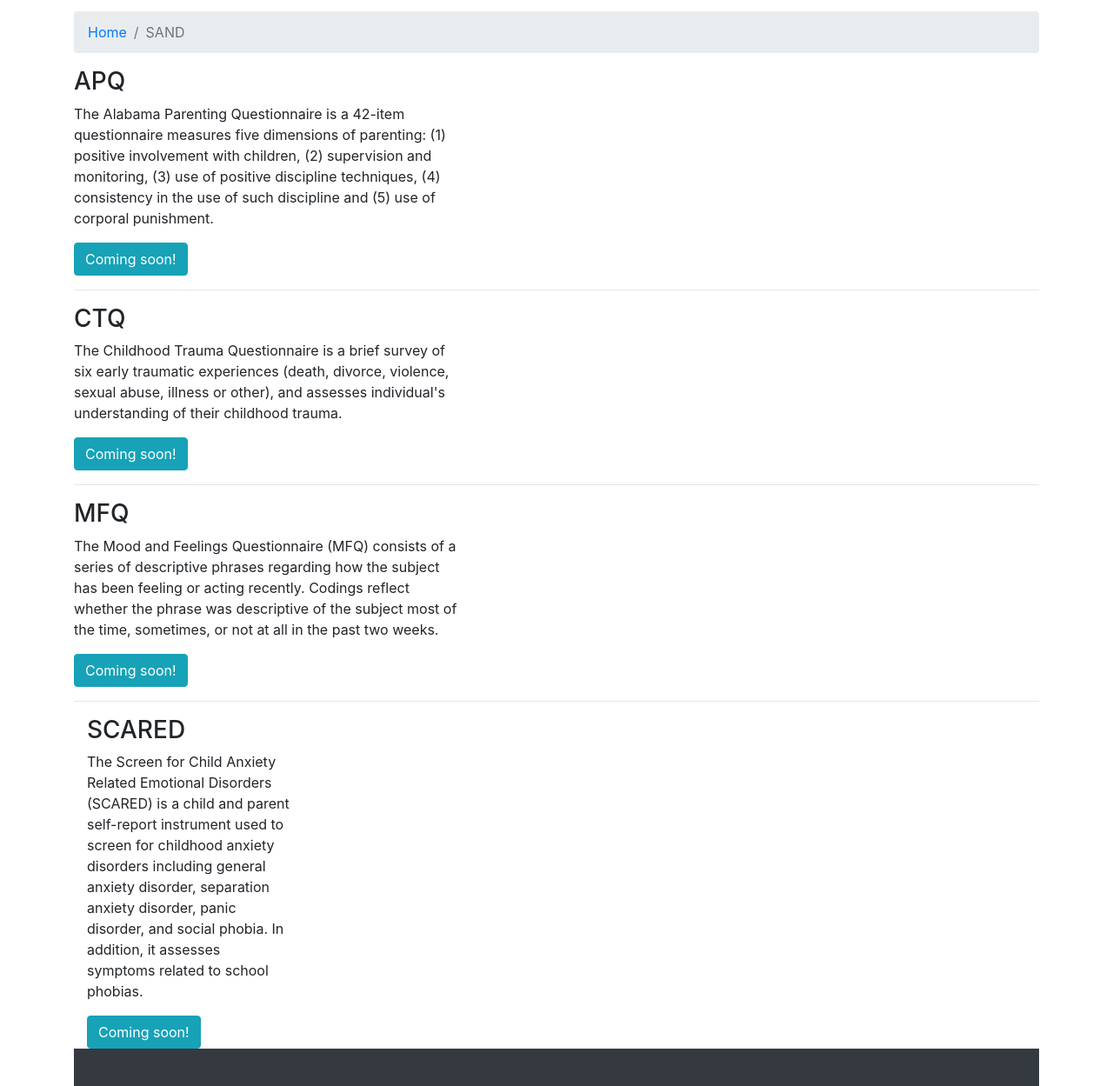
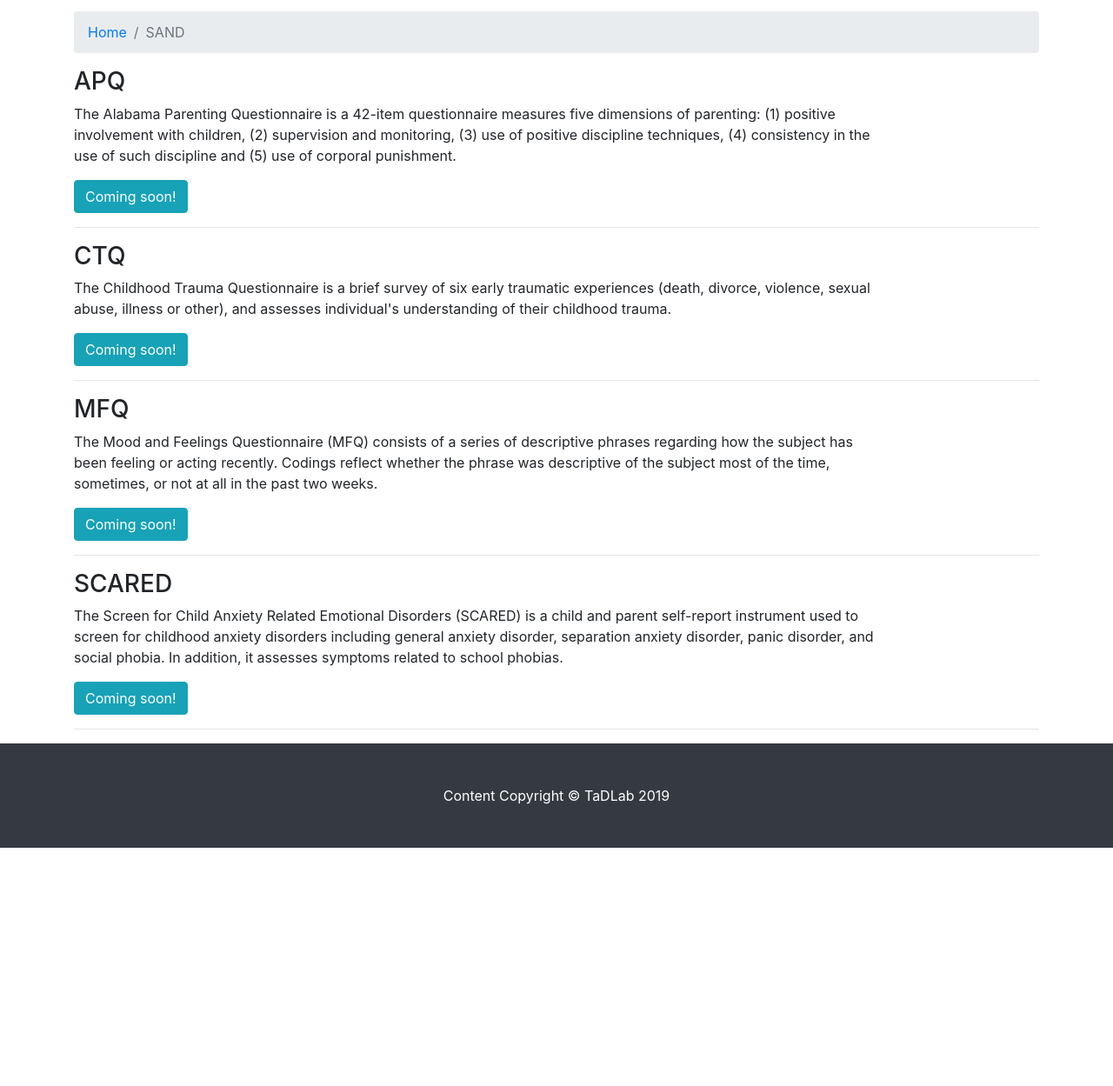
Before and after one commit to UMich-TAD-Lab/UMich-TAD-Lab.github.io, a website: page sand.html in a window 1280 px wide. Shown: the part 131-1380 px from the top of the page at 87% size. After the commit the page ends 1106 px from the top, so only its background shows below. Drawn offline with Linux system fonts and the light colour scheme.

Commit message:
Tried to change column width

```diff
--- a/sand.html
+++ b/sand.html
@@ -62,7 +62,7 @@
 
     <!-- Project One -->
     <div class="row">
-      <div class="col-md-5">
+      <div class="col-md-10">
         <h3>APQ</h3>
         <p>The Alabama Parenting Questionnaire is a  42-item questionnaire measures five dimensions of parenting: (1) positive involvement with children, (2) supervision and monitoring, (3) use of positive discipline techniques, (4) consistency in the use of such discipline and (5) use of corporal punishment.</p>
         <a class="btn btn-info" href="#">Coming soon!
@@ -76,7 +76,7 @@
 
     <!-- Project Two -->
     <div class="row">
-      <div class="col-md-5">
+      <div class="col-md-10">
         <h3>CTQ</h3>
         <p>The Childhood Trauma Questionnaire is a brief survey of six early traumatic experiences (death, divorce, violence, sexual abuse, illness or other), and assesses individual's understanding of their childhood trauma.</p>
         <a class="btn btn-info" href="#">Coming soon!
@@ -90,7 +90,7 @@
 
     <!-- Project Three -->
     <div class="row">
-      <div class="col-md-5">
+      <div class="col-md-10">
         <h3>MFQ</h3>
         <p>The Mood and Feelings Questionnaire (MFQ) consists of a series of descriptive phrases regarding how the subject has been feeling or acting recently. Codings reflect whether the phrase was descriptive of the subject most of the time, sometimes, or not at all in the past two weeks. </p>
         <a class="btn btn-info" href="#">Coming soon!
@@ -104,9 +104,7 @@
 
     <!-- Project Four -->
     <div class="row">
-
-      <div class="col-md-7">
-      <div class="col-md-5">
+      <div class="col-md-10">
         <h3>SCARED</h3>
         <p>The Screen for Child Anxiety Related Emotional Disorders (SCARED) is a child and parent self-report instrument used to screen for childhood anxiety disorders including general anxiety disorder, separation anxiety disorder, panic disorder, and social phobia. In addition, it assesses symptoms related to school phobias.</p>
         <a class="btn btn-info" href="#">Coming soon!
```
